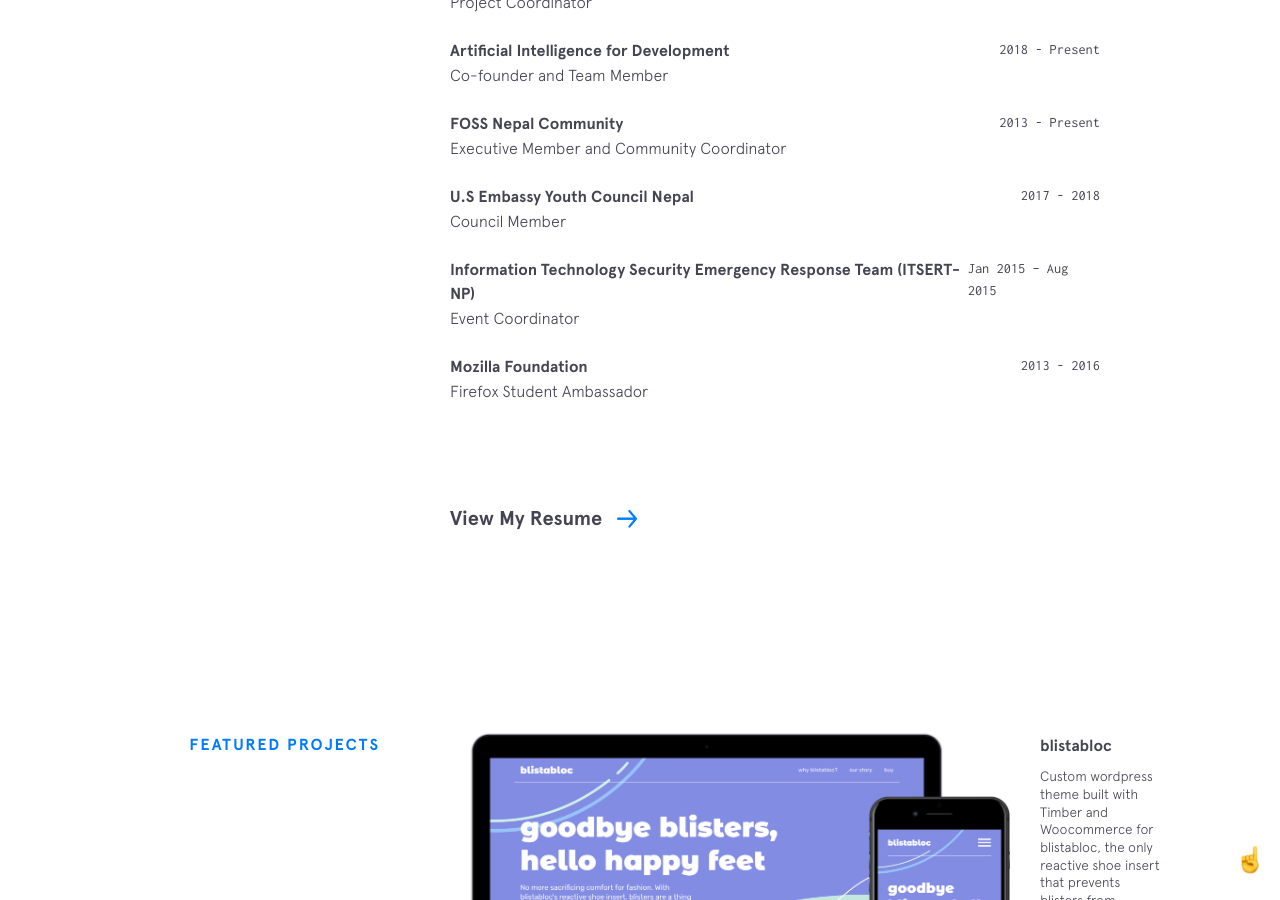
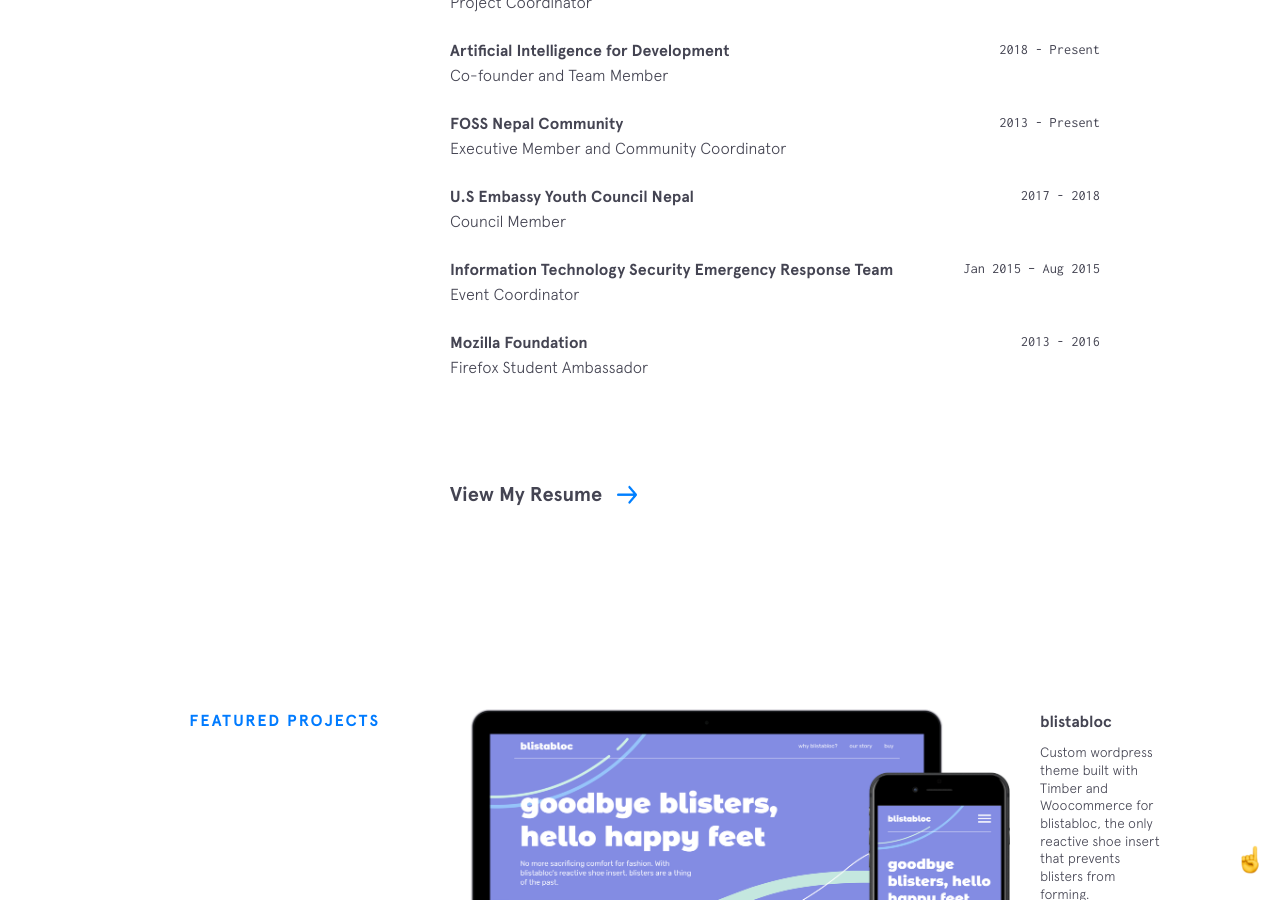
Before and after one commit to nikeshbalami/nikeshbalami.github.io, a Jekyll site: the page built from index.html, in a window 1280 px wide and 900 px high, scrolled down 2122 px. Built offline with Jekyll 4.4.1, drawn with Linux system fonts in a browser that asks for light colours; nearby versions of some CDN libraries.

Commit message:
Update experience.yml

```diff
--- a/_data/experience.yml
+++ b/_data/experience.yml
@@ -23,7 +23,7 @@
   time: 2017 - 2018
   position: Council Member
 
-- company: Information Technology Security Emergency Response Team (ITSERT-NP)
+- company: Information Technology Security Emergency Response Team
   url: http://info.itsert-np.org
   time: Jan 2015 – Aug 2015
   position: Event Coordinator
```
